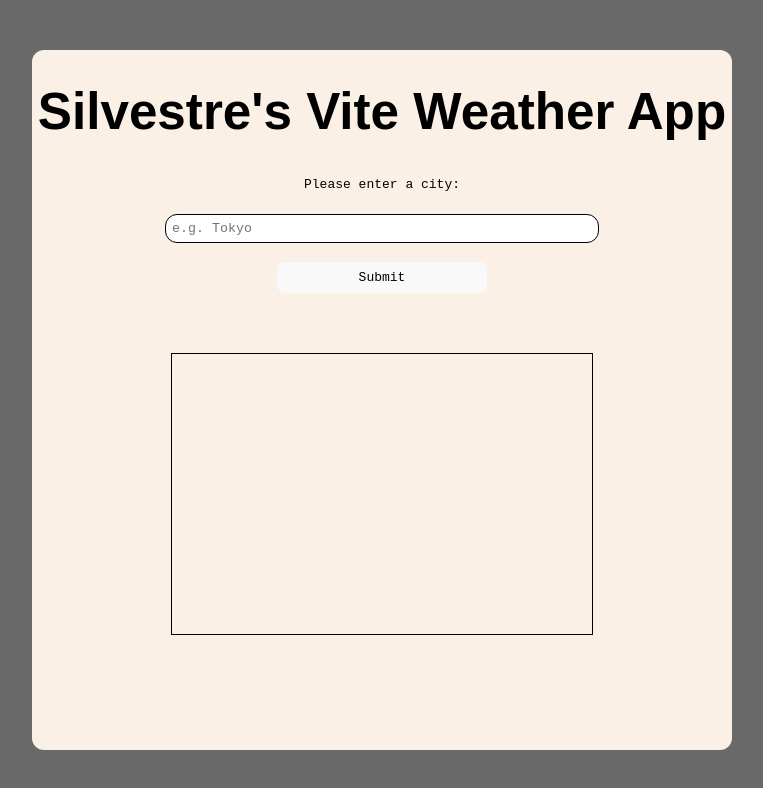
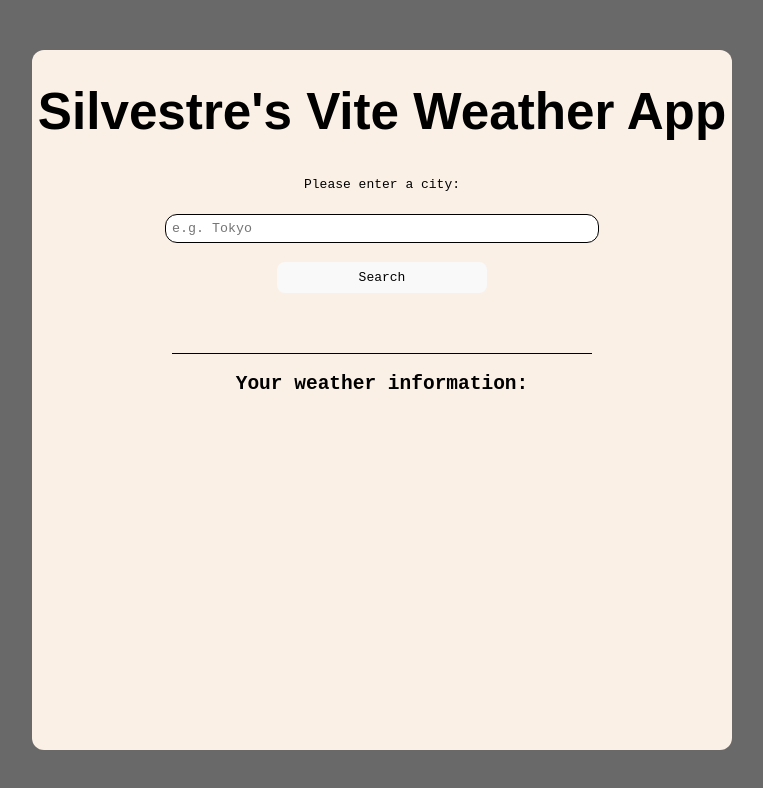
Before and after one commit to silvestreEsteban/vite-weather-app, a React (Vite) app: page / in a window 1280 px wide. Shown: the top 788 px of the page, without its empty margins (258-1021 px from the left). Built offline with nearby package versions, Linux system fonts and the light colour scheme; no server answers.

Commit message:
third commit

```diff
--- a/src/App.css
+++ b/src/App.css
@@ -62,8 +62,10 @@
 .text-output {
   width: 60%;
   height: 40%;
-  border: 1px solid black;
+  border-top: 1px solid black;
   margin: 60px auto;
   font-family: monospace;
+  text-align: center;
+  color: black;
 
 }
--- a/src/App.jsx
+++ b/src/App.jsx
@@ -1,7 +1,33 @@
 import './App.css'
+const cityInput = document.getElementById('city-input')
+const displayWeatherInfo = document.getElementById('condition')
+const errorMessage = document.getElementById('text-output')
+import.meta.env.WEATHER_API_KEY
+// import { useState } from 'react';
 
 function App() {
 
+// const [city, changeCity] = useState({currentCity})
+//
+
+
+function handleClick() {
+const getWeather = fetch(
+  `https://api.weatherapi.com/v1/current.json?key=${import.meta.env.WEATHER_API_KEY}&q=${cityInput || "Tokyo" }&aqi=no`
+ )
+  .then((res) => res.json())
+  .then((data) => {
+    displayWeatherInfo.innerHTML =
+    `<p>${data.location.name}'s temperature is ${data.current.temp_c}℃.</p>
+     <p>It's ${data.current.condition.text}.</p>
+     <img src="${data.current.condition.icon}" alt="icon"/>
+     `;
+  })
+  .catch((err) => {
+    console.log(err);
+    errorMessage.innerHTML = `Please enter a valid city.`
+  })
+ }
 
   return (
     <>
@@ -13,13 +39,18 @@
                  <br />
                  <input type='text' id='city-input' placeholder='e.g. Tokyo'></input>
                  <br />
-                 <button type='submit' id="submit-button">Submit</button>
+                 <button type='submit' id="submit-button" onClick={handleClick}>Search</button>
                </form>
-               <div className='text-output'></div>
+               <div className='text-output' id='text-output'>
+                <h2>Your weather information:</h2>
+                <p id="condition"></p>
+                <span id="icon"></span>
+               </div>
             </div>
 
         </div>
     </>
+
   )
 }
 
```
